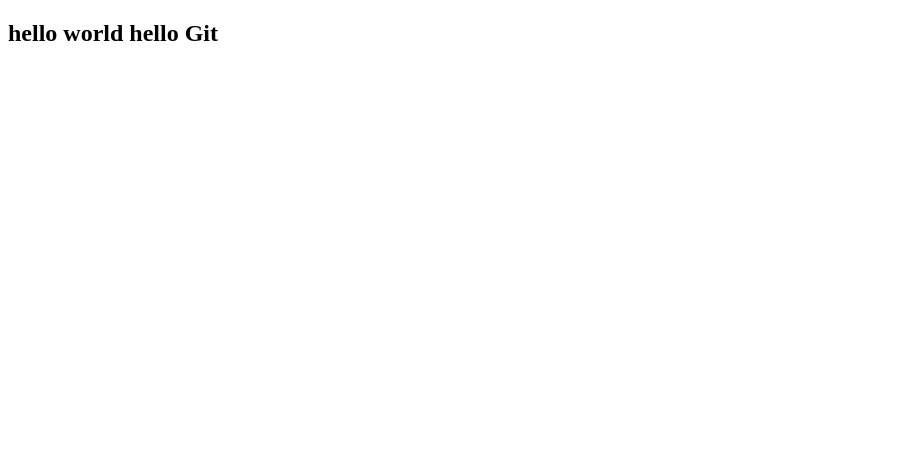
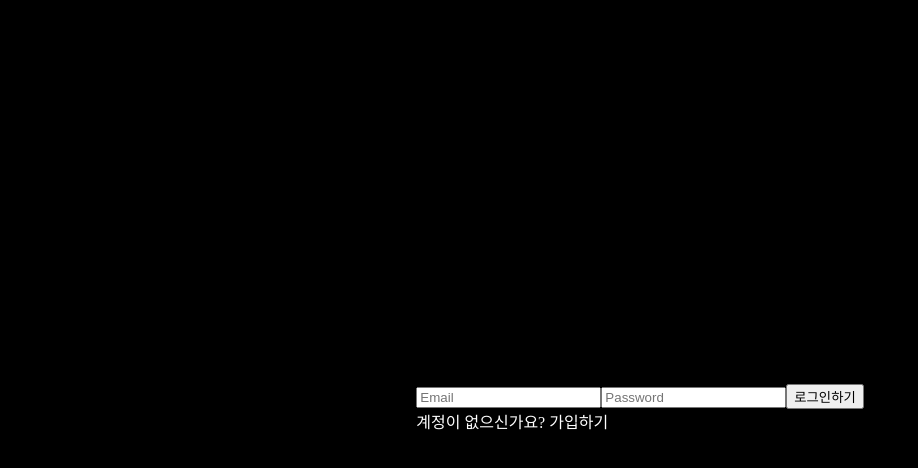
Before and after one commit to Songjukim1995/clone-x-frontend, a Vue app: page / in a window 1280 px wide. Shown: the top 468 px of the page, without its empty margins (0-918 px from the left). Built offline with nearby package versions, Linux system fonts and the light colour scheme.

Commit message:
#2 Init LoginPage

```diff
--- a/src/App.vue
+++ b/src/App.vue
@@ -1,12 +1,28 @@
 <template>
-  <h2>hello world hello Git</h2>
+  <div class="container">
+  <LoginPage />
+  </div>
 </template>
 
 <script>
+import LoginPage from './views/LoginPage.vue';
 export default {
-  name: 'App',
-}
+  name: "App",
+  components: { LoginPage },
+};
 </script>
 
 <style>
+body {
+  background-color: black;
+  color: white;
+}
+
+.container {
+  height: 100vh;
+  display: flex;
+  flex-direction: column;
+  justify-content: center;
+  align-items: center;
+}
 </style>
--- /dev/null
+++ b/src/views/LoginPage.vue
@@ -0,0 +1,33 @@
+<template>
+  <div>
+    <input type="text" :placeholder="'Email'" v-model="email"/>
+    <input type="password" :placeholder="'Password'" v-model="password"/>
+
+    <button @click="login">로그인하기</button>
+    <div>
+        계정이 없으신가요?
+        <span>가입하기</span>
+    </div>
+    </div>
+</template>
+
+<script>
+export default {
+    name:"LoginPage",
+    data() {
+        return {
+            email: "",
+            password: "",
+        };
+    },
+    methods: {
+        login() {
+            console.log(this.email, this.password);
+        },
+    },
+}
+</script>
+
+<style>
+
+</style>
```
